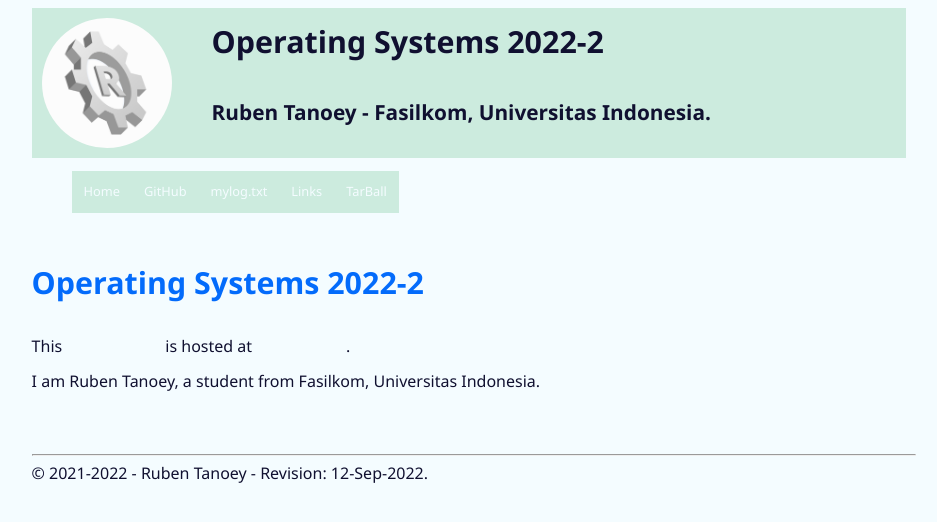
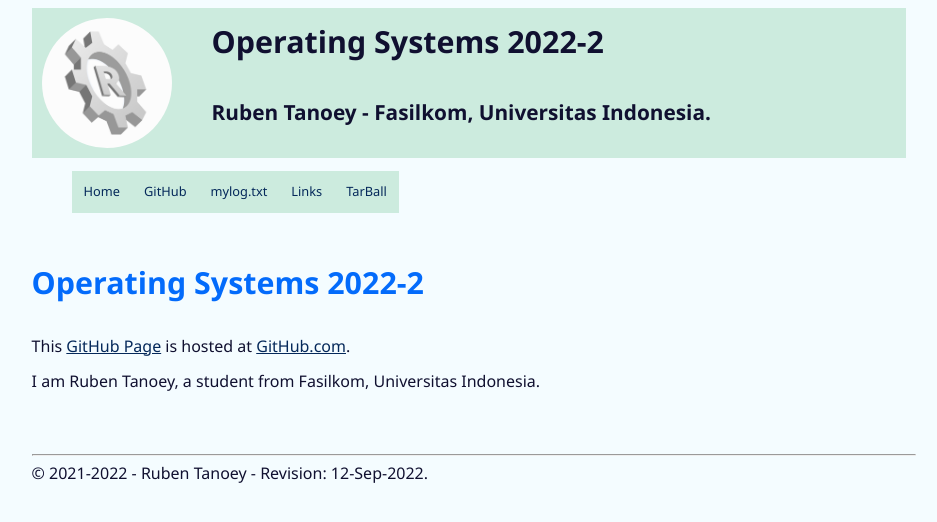
Before and after one commit to rubentanoey/os222, a Jekyll site: the page built from index.md, in a window 1280 px wide. Shown: the top 522 px of the page, without its empty margins (166-1103 px from the left). Built offline with Jekyll 4.4.1, drawn with Linux system fonts in a browser that asks for light colours.

Commit message:
GitHub Page styling

```diff
--- a/assets/css/style.css
+++ b/assets/css/style.css
@@ -47,6 +47,7 @@
 }
 
 .container {
+  border-radius: 25px;
   max-width:    70%;
   margin:       0 auto;
   font-size:    1em;
@@ -54,8 +55,7 @@
 }
 
 .container a {
-  color: #F4FCFF;
-  border-radius: 25px;
+  color: #04285A;
 }
 
 .container a:hover {
@@ -139,6 +139,7 @@
 }
 
 .navbar {
+  border-radius:    25px;
   font-size:        0.8em;
   border-width:     0px;
   margin:           0px;
```
